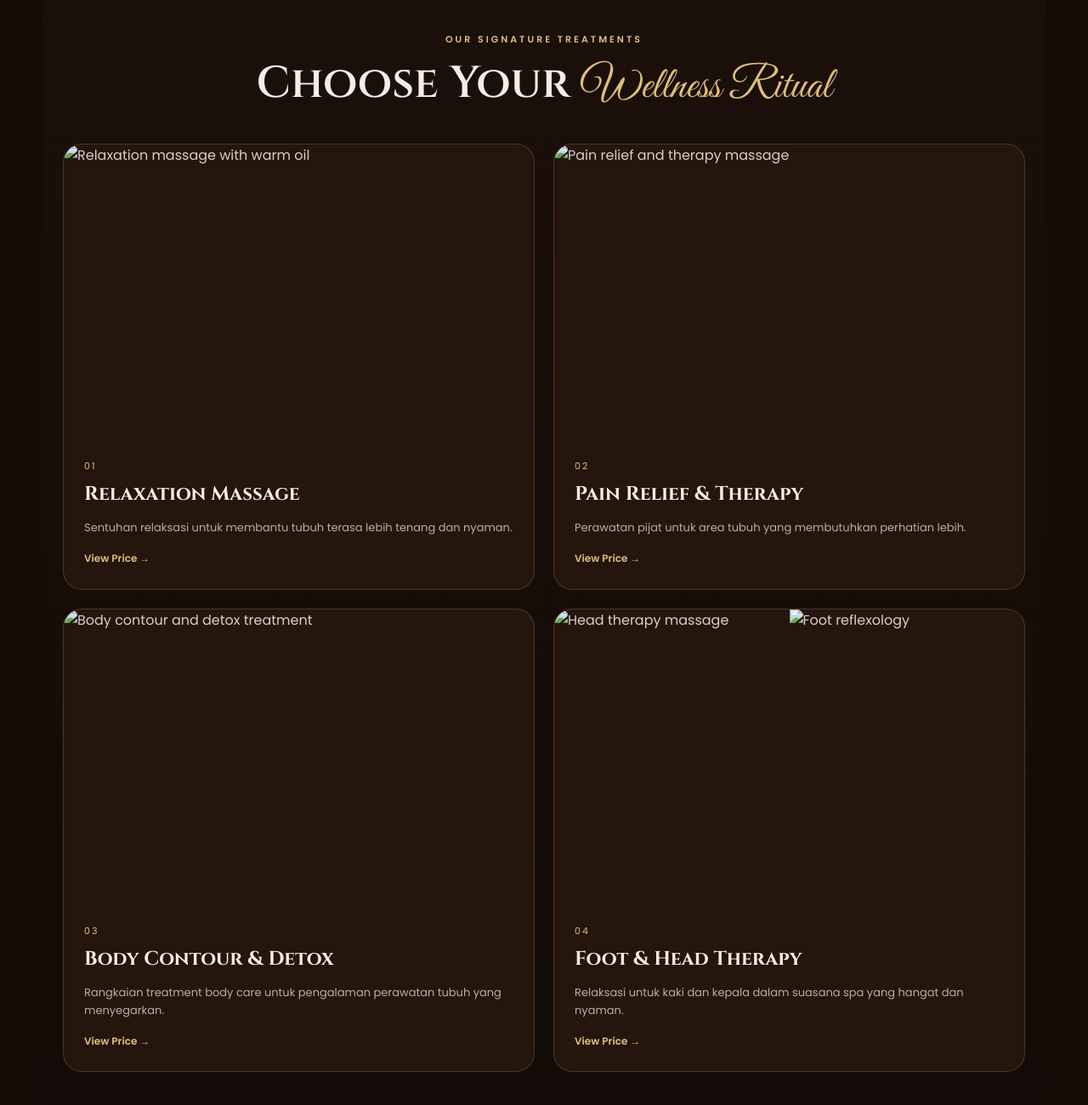
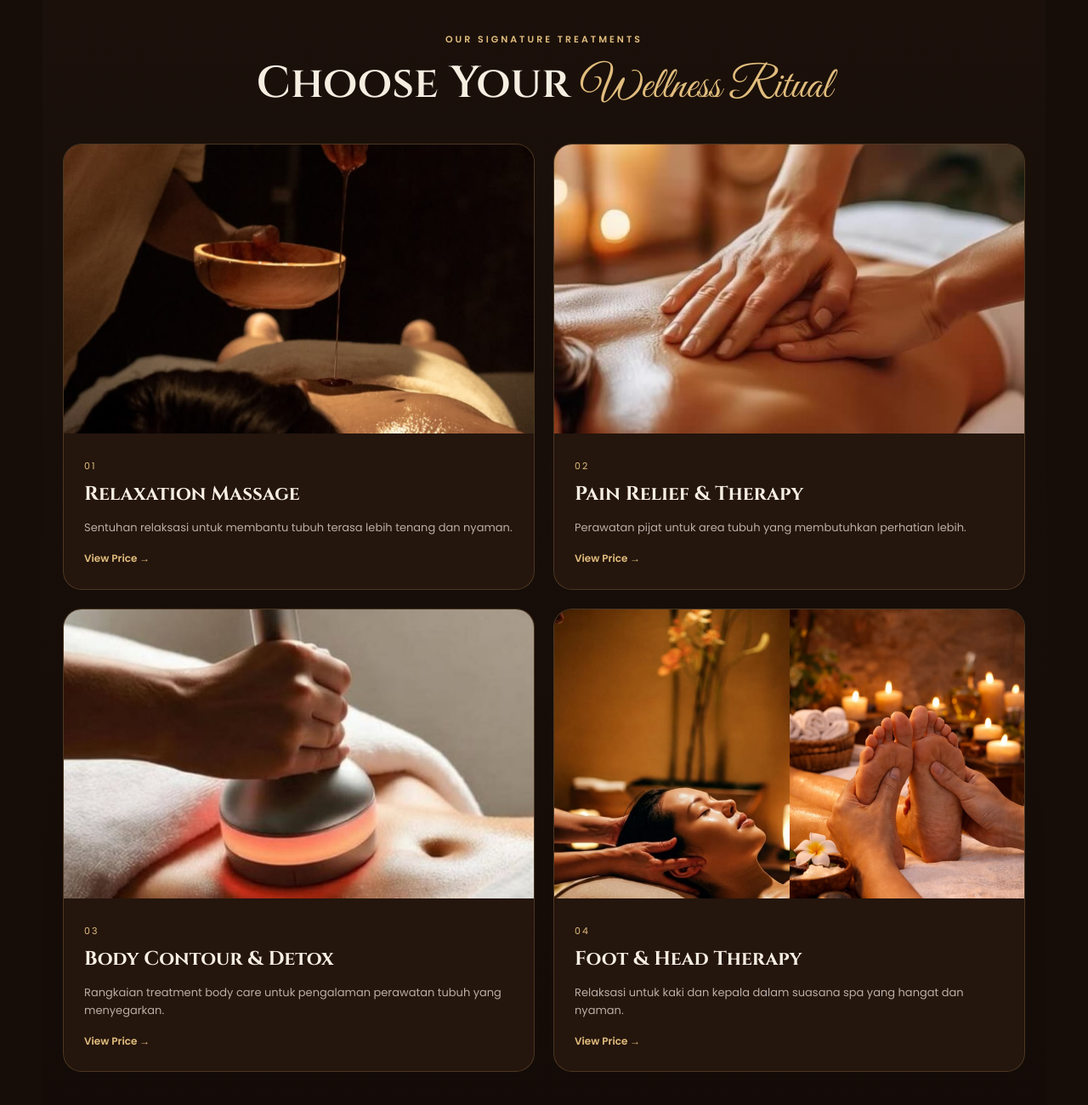
Before and after one commit to srimetiniladewi02-maker/naomi-spa-website., a plain HTML site: page index.html in a window 1280 px wide. Shown: the part 1374-2674 px from the top of the page at 85% size. Drawn offline with Linux system fonts and the light colour scheme; files whose address does not match are found by name.

Commit message:
Update index.html

```diff
--- a/index.html
+++ b/index.html
@@ -89,7 +89,7 @@
 
         <!-- IMAGE 2 -->
         <article class="treatment-card">
-          <img src="images/relaxation-massage.jpg" alt="Relaxation massage with warm oil">
+          <img src="relaxation-massage.jpg" alt="Relaxation massage with warm oil">
           <div class="card-content">
             <span class="card-number">01</span>
             <h3>Relaxation Massage</h3>
@@ -100,7 +100,7 @@
 
         <!-- IMAGE 3 -->
         <article class="treatment-card">
-          <img src="images/pain-relief-therapy.jpg" alt="Pain relief and therapy massage">
+          <img src="pain-relief-therapy.jpg" alt="Pain relief and therapy massage">
           <div class="card-content">
             <span class="card-number">02</span>
             <h3>Pain Relief & Therapy</h3>
@@ -111,7 +111,7 @@
 
         <!-- IMAGE 4 -->
         <article class="treatment-card">
-          <img src="images/body-contour-detox.jpg" alt="Body contour and detox treatment">
+          <img src="body-contour-detox.jpg" alt="Body contour and detox treatment">
           <div class="card-content">
             <span class="card-number">03</span>
             <h3>Body Contour & Detox</h3>
@@ -123,8 +123,8 @@
         <!-- IMAGE 5 + 6 -->
         <article class="treatment-card">
           <div class="split-images">
-            <img src="images/head-therapy.jpg" alt="Head therapy massage">
-            <img src="images/foot-therapy.jpg" alt="Foot reflexology">
+            <img src="head-therapy.jpg" alt="Head therapy massage">
+            <img src="foot-therapy.jpg" alt="Foot reflexology">
           </div>
           <div class="card-content">
             <span class="card-number">04</span>
```
